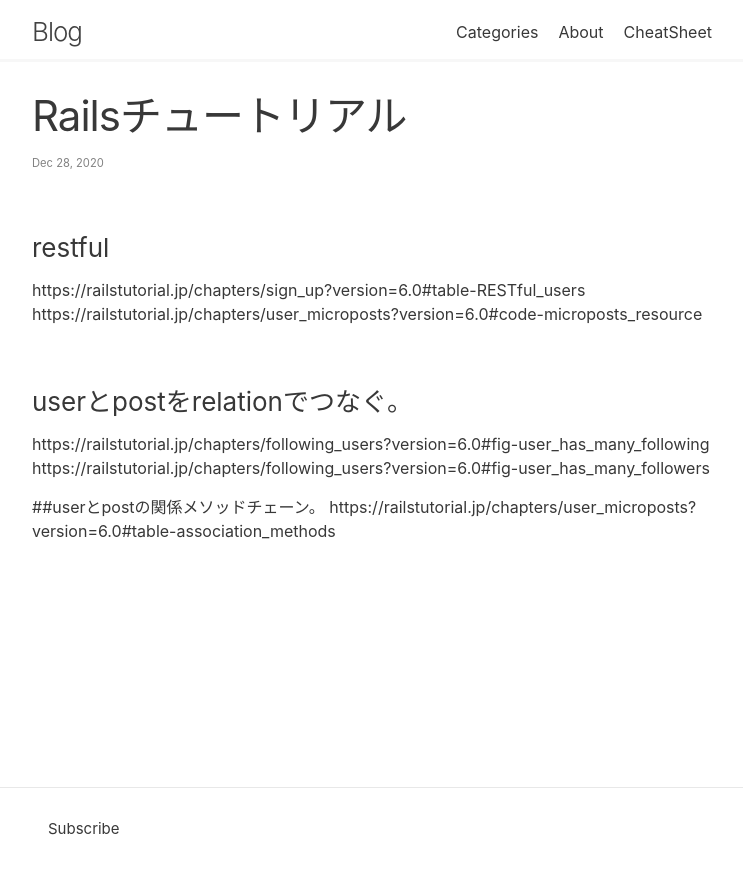
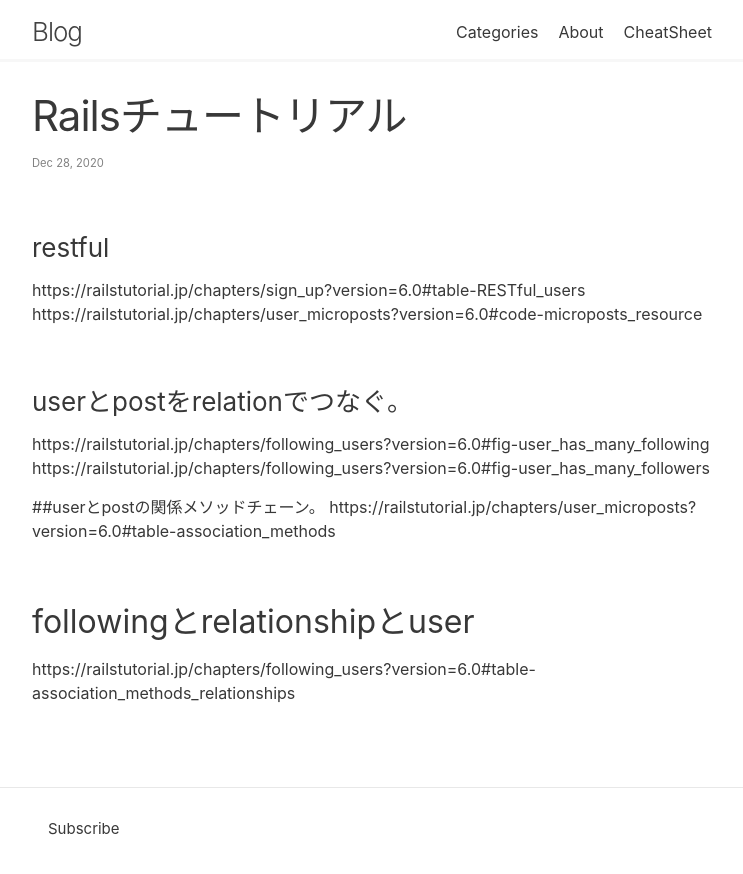
Before and after one commit to kazblog/kazblog.github.io, a Jekyll site: the page built from _posts/weeklyUpdate/cheatsheet/Rails/2020-12-28-restful copy.md, in a window 1280 px wide. Shown: the top 874 px of the page, without its empty margins (268-1011 px from the left). Built offline with Jekyll 4.4.1, drawn with Linux system fonts in a browser that asks for light colours.

Commit message:
Update 2020-12-28-restful copy.md

```diff
--- a/_posts/weeklyUpdate/cheatsheet/Rails/2020-12-28-restful copy.md
+++ b/_posts/weeklyUpdate/cheatsheet/Rails/2020-12-28-restful copy.md
@@ -19,3 +19,6 @@ https://railstutorial.jp/chapters/following_users?version=6.0#fig-user_has_many_
 
 ##userとpostの関係メソッドチェーン。
 https://railstutorial.jp/chapters/user_microposts?version=6.0#table-association_methods
+
+## followingとrelationshipとuser
+https://railstutorial.jp/chapters/following_users?version=6.0#table-association_methods_relationships
```
